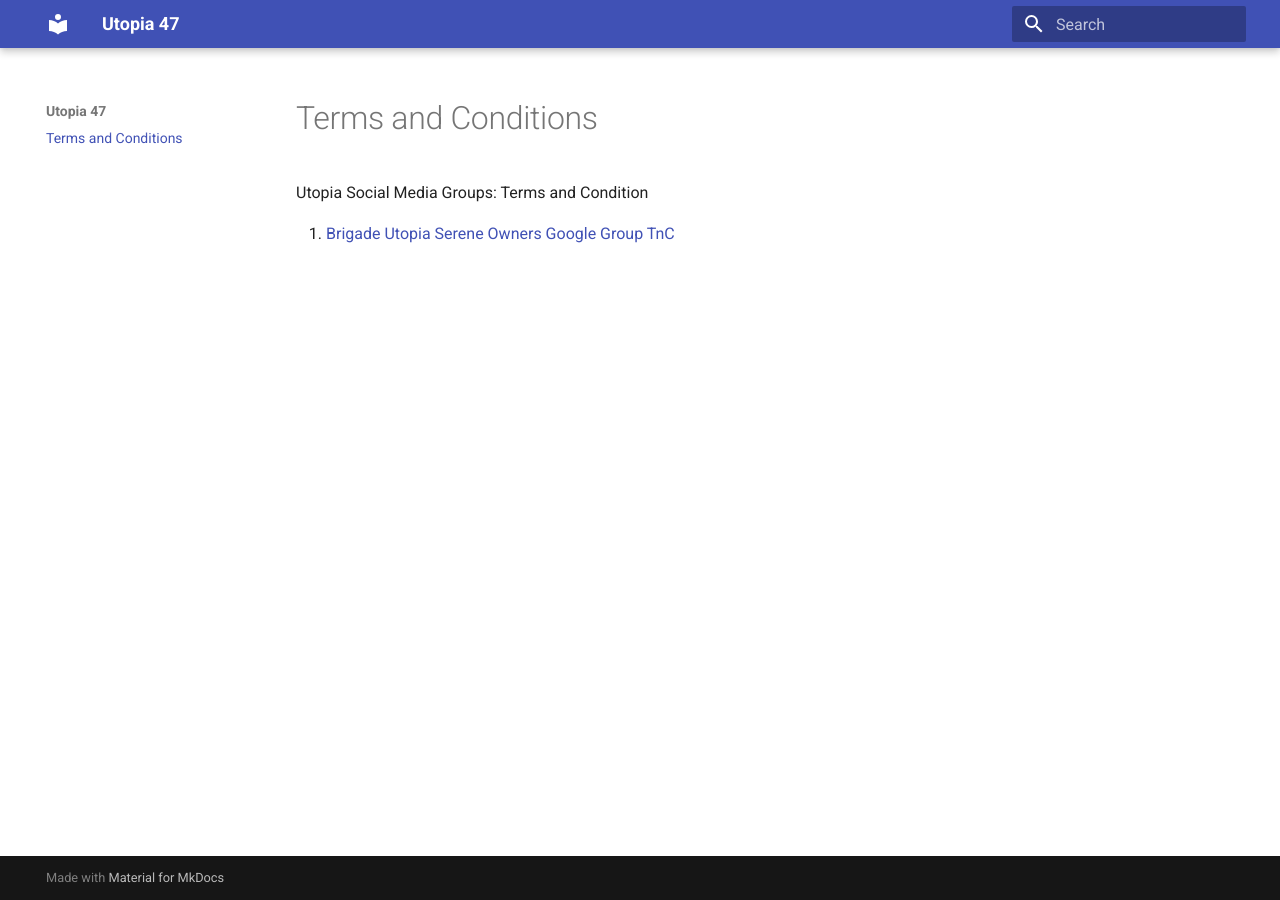
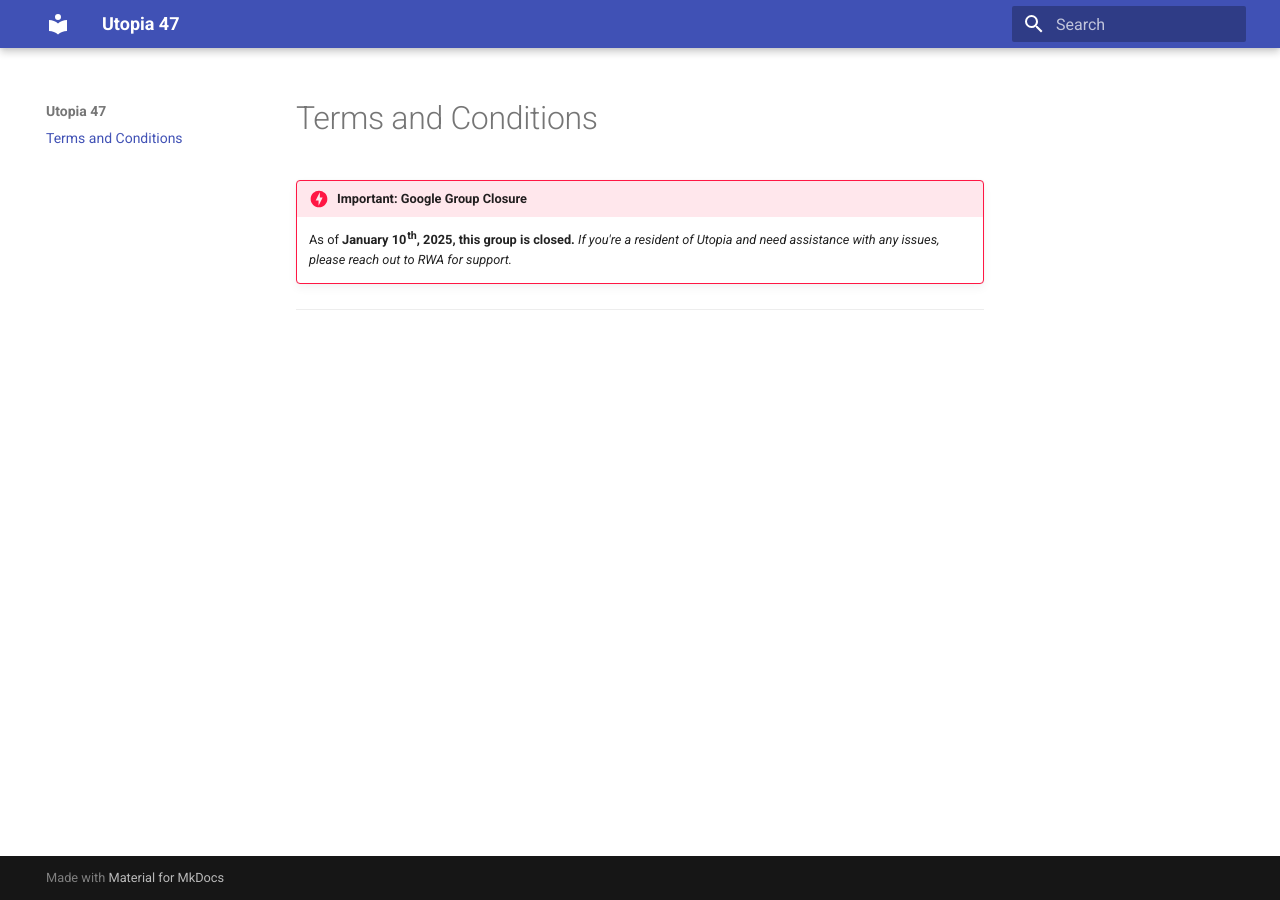
Before and after one commit to utopia47/utopia47.github.io, an MkDocs documentation site: the page built from docs/index.md, in a window 1280 px wide. Built offline with MkDocs 1.6.1 and Material for MkDocs 9.7.7, drawn with Linux system fonts in a browser that asks for light colours.

Commit message:
Commit using Makefile.

```diff
--- a/docs/index.md
+++ b/docs/index.md
@@ -1,5 +1,5 @@
+!!! danger "Important: Google Group Closure"
+    As of **January 10th, 2025, this group is closed.**
+    _If you're a resident of Utopia and need assistance with any issues, please reach out to RWA for support._
 
-Utopia Social Media Groups: Terms and Condition
-
-
-1. [Brigade Utopia Serene Owners Google Group TnC](./serene-owners-tnc.md)
+---
```
